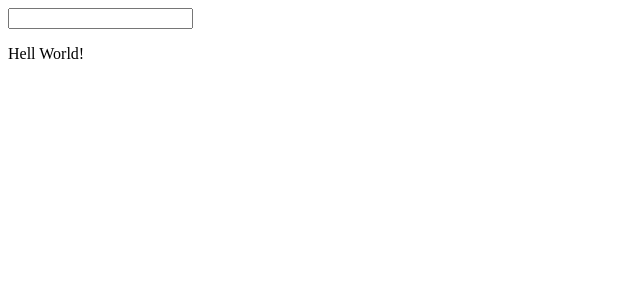
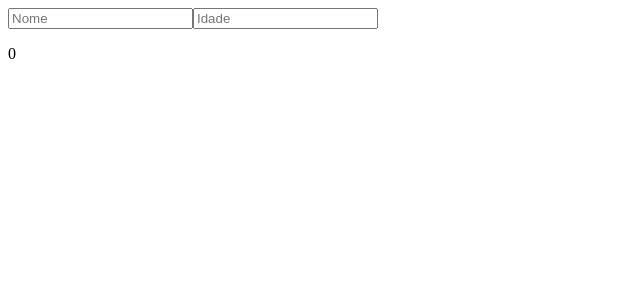
Before and after one commit to Lufeltz/Learning, a React (Vite) app in the folder React-Hooks/conceitos/: page / in a window 1280 px wide. Shown: the top 300 px of the page, without its empty margins (0-640 px from the left). Built offline with nearby package versions, Linux system fonts and the light colour scheme.

Commit message:
chore: Realizar importação do componente Ex02_useState

```diff
--- a/React-Hooks/conceitos/src/main.jsx
+++ b/React-Hooks/conceitos/src/main.jsx
@@ -1,9 +1,10 @@
 import React from "react";
 import ReactDOM from "react-dom/client";
 import Ex01 from "./hooks/Ex01_useState";
+import Ex02 from "./hooks/Ex02_useState";
 
 ReactDOM.createRoot(document.getElementById("root")).render(
     <React.StrictMode>
-        <Ex01 />
+        <Ex02 />
     </React.StrictMode>
 );
```
